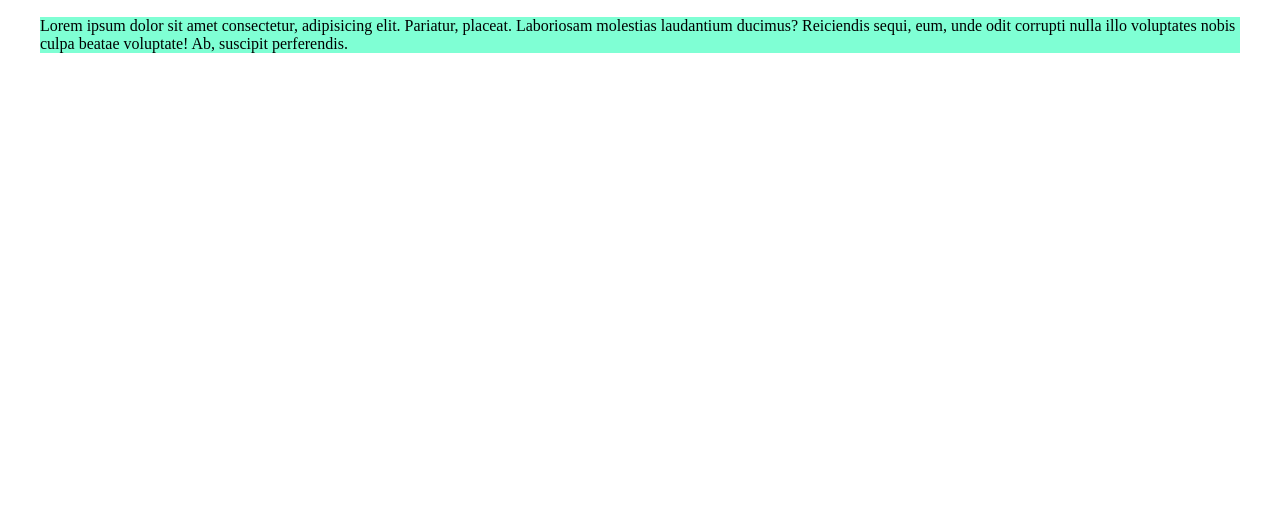
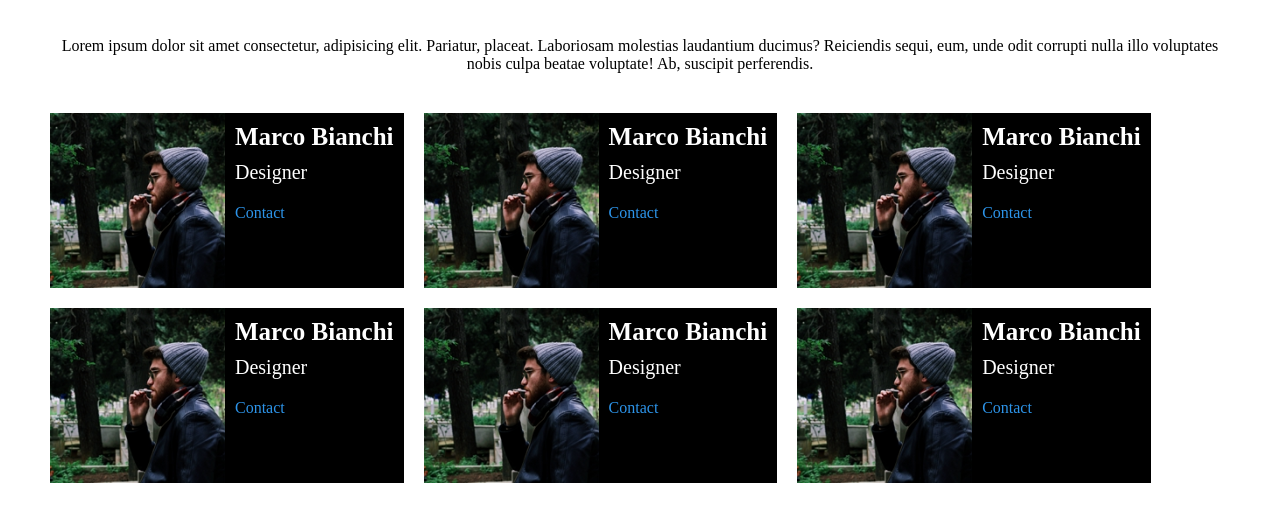
Before and after one commit to AndreaRispoli97/js-our-team, a plain HTML site: page index.html in a window 1280 px wide. Shown: the part 120-642 px from the top of the page. Drawn offline with Linux system fonts and the light colour scheme.

Commit message:
add: parte in html e css

```diff
--- a/index.html
+++ b/index.html
@@ -14,9 +14,86 @@
     </header>
 
     <main class="container-main">
-        <p>Lorem ipsum dolor sit amet consectetur, adipisicing elit. Pariatur, placeat. Laboriosam molestias laudantium
-            ducimus? Reiciendis sequi, eum, unde odit corrupti nulla illo voluptates nobis culpa beatae voluptate! Ab,
-            suscipit perferendis.</p>
+        <div class="introduction">
+            <p>Lorem ipsum dolor sit amet consectetur, adipisicing elit. Pariatur, placeat. Laboriosam molestias
+                laudantium
+                ducimus? Reiciendis sequi, eum, unde odit corrupti nulla illo voluptates nobis culpa beatae voluptate!
+                Ab,
+                suscipit perferendis.</p>
+        </div>
+
+        <section class="team">
+            <div>
+                <img src="img/male1.png" alt="Team Member 1" class="team-member-img">
+            </div>
+            <div class="team-member">
+                <h2 class="team-member-name">Marco Bianchi</h2>
+                <p class="team-member-role">Designer</p>
+                <a href="#" class="team-member-email">Contact</a>
+
+            </div>
+
+        </section>
+        <section class="team">
+            <div>
+                <img src="img/male1.png" alt="Team Member 1" class="team-member-img">
+            </div>
+            <div class="team-member">
+                <h2 class="team-member-name">Marco Bianchi</h2>
+                <p class="team-member-role">Designer</p>
+                <a href="#" class="team-member-email">Contact</a>
+
+            </div>
+
+        </section>
+        <section class="team">
+            <div>
+                <img src="img/male1.png" alt="Team Member 1" class="team-member-img">
+            </div>
+            <div class="team-member">
+                <h2 class="team-member-name">Marco Bianchi</h2>
+                <p class="team-member-role">Designer</p>
+                <a href="#" class="team-member-email">Contact</a>
+
+            </div>
+
+        </section>
+        <section class="team">
+            <div>
+                <img src="img/male1.png" alt="Team Member 1" class="team-member-img">
+            </div>
+            <div class="team-member">
+                <h2 class="team-member-name">Marco Bianchi</h2>
+                <p class="team-member-role">Designer</p>
+                <a href="#" class="team-member-email">Contact</a>
+
+            </div>
+
+        </section>
+        <section class="team">
+            <div>
+                <img src="img/male1.png" alt="Team Member 1" class="team-member-img">
+            </div>
+            <div class="team-member">
+                <h2 class="team-member-name">Marco Bianchi</h2>
+                <p class="team-member-role">Designer</p>
+                <a href="#" class="team-member-email">Contact</a>
+
+            </div>
+
+        </section>
+        <section class="team">
+            <div>
+                <img src="img/male1.png" alt="Team Member 1" class="team-member-img">
+            </div>
+            <div class="team-member">
+                <h2 class="team-member-name">Marco Bianchi</h2>
+                <p class="team-member-role">Designer</p>
+                <a href="#" class="team-member-email">Contact</a>
+
+            </div>
+
+        </section>
 
     </main>
 
--- a/style.css
+++ b/style.css
@@ -2,12 +2,6 @@
     margin: 0;
     padding: 0;
     box-sizing: border-box;
-  }
-
-  .container-main{
-    max-width: 1200px;
-    margin: 0 auto;
-    background-color: aquamarine;
   }
 
   .title{
@@ -17,3 +11,52 @@
     font-size: 40px;
     padding: 20px 0 30px 0;
   }
+
+  .container-main{
+    display: flex;
+    flex-wrap: wrap;
+    max-width: 1200px;
+    margin: 0 auto;
+    background-color: white;
+
+  }
+
+  .introduction{
+    width: 100%;
+    text-align: center;
+    padding: 20px 20px 30px 20px;
+  }
+
+  .team{
+    /* width: calc(100% / 3); */
+    padding: 10px;
+    display: flex;
+  }
+
+  .team-member{
+    text-align: left;
+    padding: 10px;
+    background-color: black;
+  }
+
+  .team-member-name{
+    font-size:25px;
+    padding-bottom:10px;
+    color:white;
+  }
+
+  .team-member-role{
+    font-size:20px;
+    padding-bottom:20px;
+    color:white;
+  }
+
+  .team-member-email{
+    text-decoration: none;
+    color: rgb(45, 148, 233);
+  }
+
+  .team-member-img{
+    float:left;
+    width: 175px;
+  }
```
